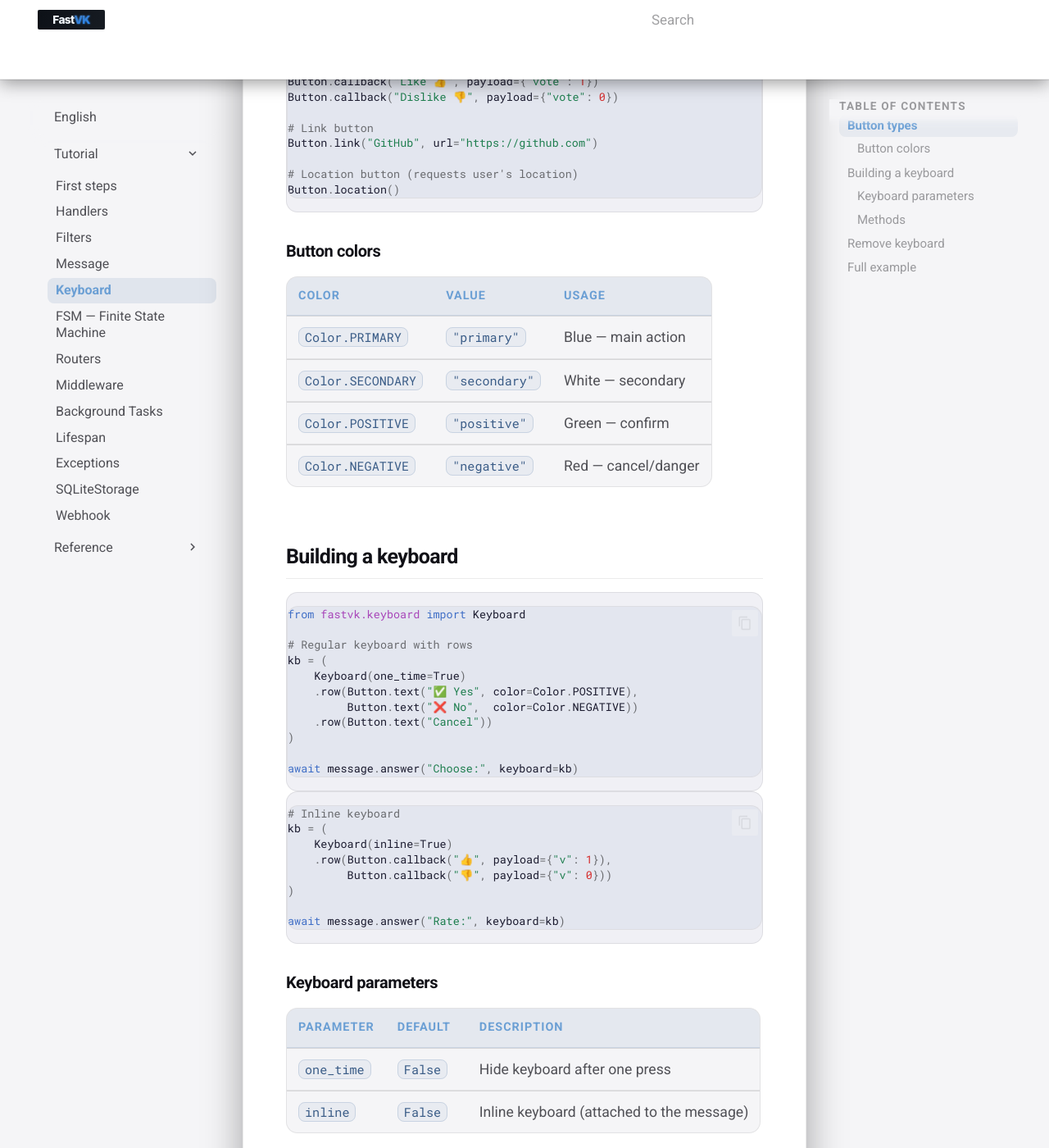
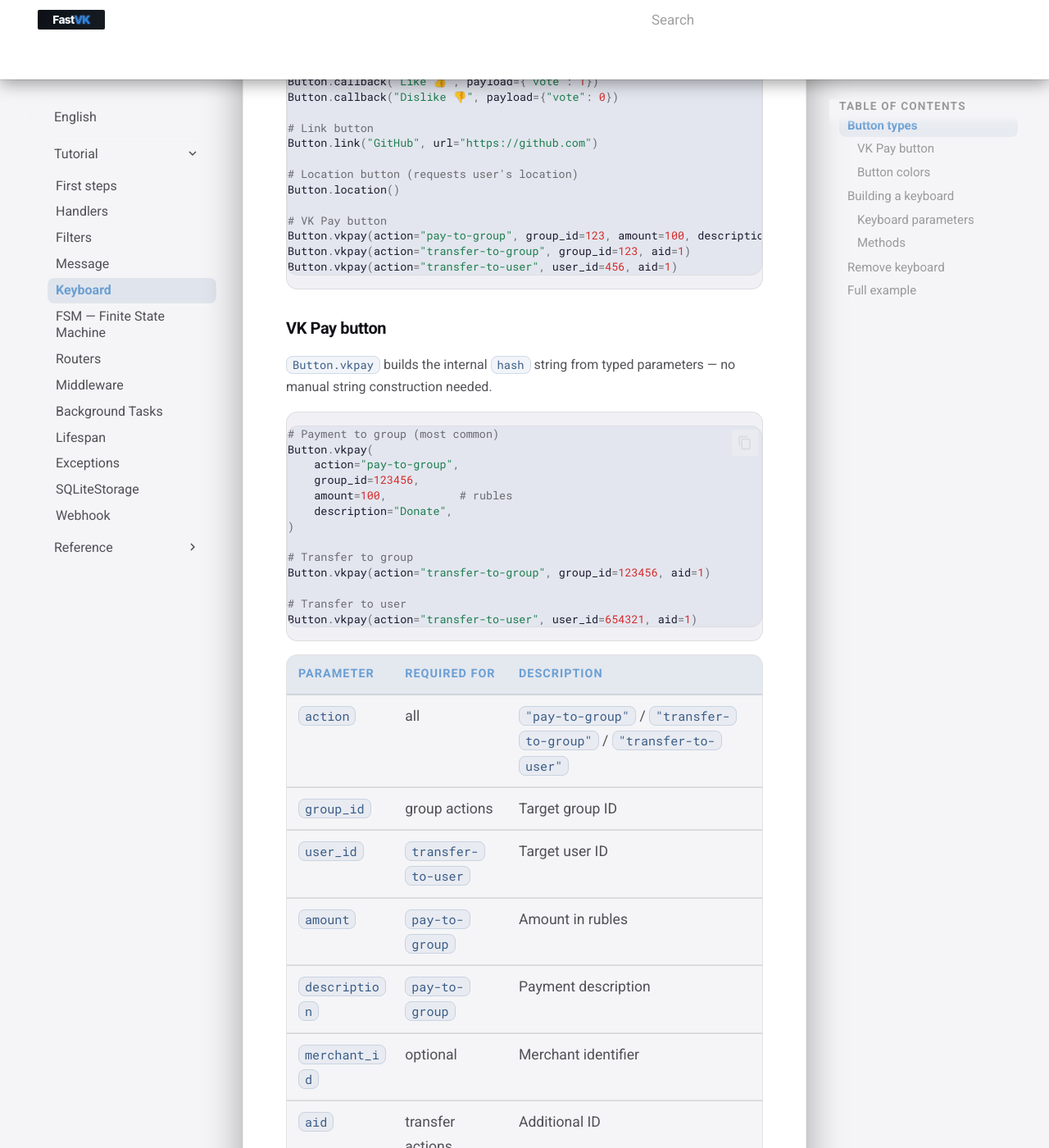
Before and after one commit to ndugram/fastvk, an MkDocs documentation site: the page built from docs/en/tutorial/keyboard.md, in a window 1280 px wide and 1400 px high, scrolled down 551 px. Shown: the whole window at 82% size. Built offline with MkDocs 1.6.1 and Material for MkDocs 9.7.7, drawn with Linux system fonts in a browser that asks for light colours; comment, search, counter and statistics services are not loaded; some of the changed text lies outside the part shown.

Commit message:
docs: update keyboard.md

````diff
--- a/docs/en/tutorial/keyboard.md
+++ b/docs/en/tutorial/keyboard.md
@@ -23,7 +23,45 @@ Button.link("GitHub", url="https://github.com")
 
 # Location button (requests user's location)
 Button.location()
+
+# VK Pay button
+Button.vkpay(action="pay-to-group", group_id=123, amount=100, description="Donation")
+Button.vkpay(action="transfer-to-group", group_id=123, aid=1)
+Button.vkpay(action="transfer-to-user", user_id=456, aid=1)
 ```
+
+### VK Pay button
+
+`Button.vkpay` builds the internal `hash` string from typed parameters — no manual string construction needed.
+
+```python
+# Payment to group (most common)
+Button.vkpay(
+    action="pay-to-group",
+    group_id=123456,
+    amount=100,           # rubles
+    description="Donate",
+)
+
+# Transfer to group
+Button.vkpay(action="transfer-to-group", group_id=123456, aid=1)
+
+# Transfer to user
+Button.vkpay(action="transfer-to-user", user_id=654321, aid=1)
+```
+
+| Parameter | Required for | Description |
+|---|---|---|
+| `action` | all | `"pay-to-group"` / `"transfer-to-group"` / `"transfer-to-user"` |
+| `group_id` | group actions | Target group ID |
+| `user_id` | `transfer-to-user` | Target user ID |
+| `amount` | `pay-to-group` | Amount in rubles |
+| `description` | `pay-to-group` | Payment description |
+| `merchant_id` | optional | Merchant identifier |
+| `aid` | transfer actions | Additional ID |
+
+!!! note
+    VK Pay buttons only work on **inline** keyboards (`Keyboard(inline=True)`).
 
 ### Button colors
 
````
